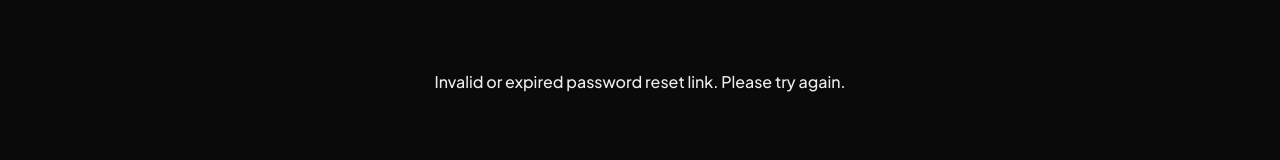
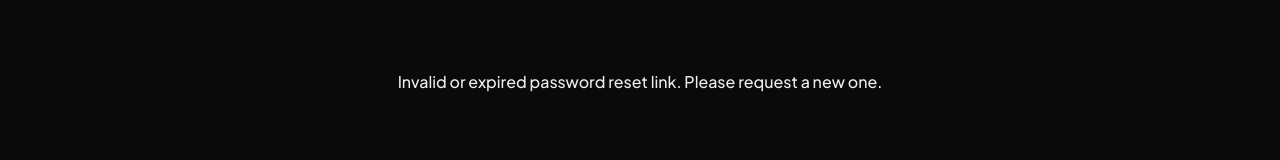
Before and after one commit to Lilulubun/BrankasKita, a Next.js app: page /update-password in a window 1280 px wide. Shown: the part 407-567 px from the top of the page. Built offline with nearby package versions, Linux system fonts and the light colour scheme; no server answers.

Commit message:
fix reset password 4

```diff
--- a/src/app/components/AuthProvider/AuthProvider.tsx
+++ b/src/app/components/AuthProvider/AuthProvider.tsx
@@ -1,57 +1,52 @@
+// src/app/components/AuthProvider.tsx
 'use client';
 
 import { createContext, useContext, useEffect, useState } from 'react';
 import { supabase } from '@/lib/supabase';
 import { Session } from '@supabase/supabase-js';
 
-// Define the shape of our context
 type AuthContextType = {
   session: Session | null;
-  loading: boolean;
+  loading: boolean; // We will now share the loading state
 };
 
-// Create the context
 const AuthContext = createContext<AuthContextType>({
   session: null,
   loading: true,
 });
 
-// Create the provider component
 export function AuthProvider({ children }: { children: React.ReactNode }) {
   const [session, setSession] = useState<Session | null>(null);
   const [loading, setLoading] = useState(true);
 
   useEffect(() => {
-    // Get the initial session when the app loads
     const getInitialSession = async () => {
       const { data: { session } } = await supabase.auth.getSession();
       setSession(session);
-      setLoading(false);
+      setLoading(false); // Set loading to false only after the check is complete
     };
 
     getInitialSession();
 
-    // Set up the single, central listener for any auth changes
     const { data: authListener } = supabase.auth.onAuthStateChange(
       (_event, currentSession) => {
         setSession(currentSession);
       }
     );
 
-    // Cleanup the listener when the component unmounts
     return () => {
       authListener.subscription.unsubscribe();
     };
   }, []);
 
+  // Pass the loading state down to the rest of the app
   return (
     <AuthContext.Provider value={{ session, loading }}>
-      {!loading && children}
+      {children}
     </AuthContext.Provider>
   );
 }
 
-// Create a custom hook to easily use the auth context in your components
 export const useAuth = () => {
   return useContext(AuthContext);
 };
--- a/src/app/update-password/page.tsx
+++ b/src/app/update-password/page.tsx
@@ -1,47 +1,60 @@
+// src/app/update-password/page.tsx
 'use client';
 
 import { Suspense } from 'react';
 import { useState } from 'react';
 import { useRouter } from 'next/navigation';
 import { supabase } from '@/lib/supabase';
-import { useAuth } from '@/app/components/AuthProvider/AuthProvider'; // <-- Import the new hook
+import { useAuth } from '@/app/components/AuthProvider/AuthProvider'; // Import the hook
 
 function UpdatePasswordClientComponent() {
   const router = useRouter();
-  const { session } = useAuth(); // <-- Use the hook to get the session
+  // Get both the session AND the loading state from our provider
+  const { session, loading: authLoading } = useAuth();
   const [password, setPassword] = useState('');
   const [error, setError] = useState('');
   const [message, setMessage] = useState('');
-  const [loading, setLoading] = useState(false);
+  const [submitting, setSubmitting] = useState(false);
 
   const handleUpdatePassword = async (e: React.FormEvent) => {
     e.preventDefault();
-    setLoading(true);
+    setSubmitting(true);
     setError('');
     setMessage('');
 
-    // The updateUser function will now work because the session
-    // is reliably provided by the AuthProvider.
     const { error } = await supabase.auth.updateUser({ password });
 
     if (error) {
       setError(error.message);
     } else {
       setMessage("Your password has been updated successfully! Redirecting...");
+      // Sign out the user after a successful password change for security
+      await supabase.auth.signOut();
       setTimeout(() => router.push('/login'), 2000);
     }
-    setLoading(false);
+    setSubmitting(false);
   };
 
-  // The form is only shown if there is a valid session
-  if (!session) {
+  // THIS IS THE KEY FIX:
+  // First, we wait for the AuthProvider to finish its initial loading.
+  if (authLoading) {
     return (
         <div className="min-h-screen flex items-center justify-center">
-            <p>Invalid or expired password reset link. Please try again.</p>
+            <p>Verifying link...</p>
         </div>
     );
   }
 
+  // If loading is finished AND there is still no session, the link is invalid.
+  if (!authLoading && !session) {
+    return (
+        <div className="min-h-screen flex items-center justify-center">
+            <p>Invalid or expired password reset link. Please request a new one.</p>
+        </div>
+    );
+  }
+
+  // If we get here, it means loading is false and a session exists. Show the form.
   return (
     <div className="min-h-screen flex items-center justify-center bg-gray-50">
         <div className="max-w-md w-full bg-white rounded-lg shadow-md p-8">
@@ -55,8 +68,8 @@ function UpdatePasswordClientComponent() {
                     required className="mt-1 block w-full p-3 border rounded-md shadow-sm"
                   />
               </div>
-              <button type="submit" disabled={loading} className="w-full flex justify-center py-3 px-4 border rounded-md text-white bg-blue-600 hover:bg-blue-700 disabled:bg-gray-400">
-                  {loading ? 'Updating...' : 'Update Password'}
+              <button type="submit" disabled={submitting} className="w-full flex justify-center py-3 px-4 border rounded-md text-white bg-blue-600 hover:bg-blue-700 disabled:bg-gray-400">
+                  {submitting ? 'Updating...' : 'Update Password'}
               </button>
           </form>
           {message && <p className="text-green-600 mt-4 text-center">{message}</p>}
```
